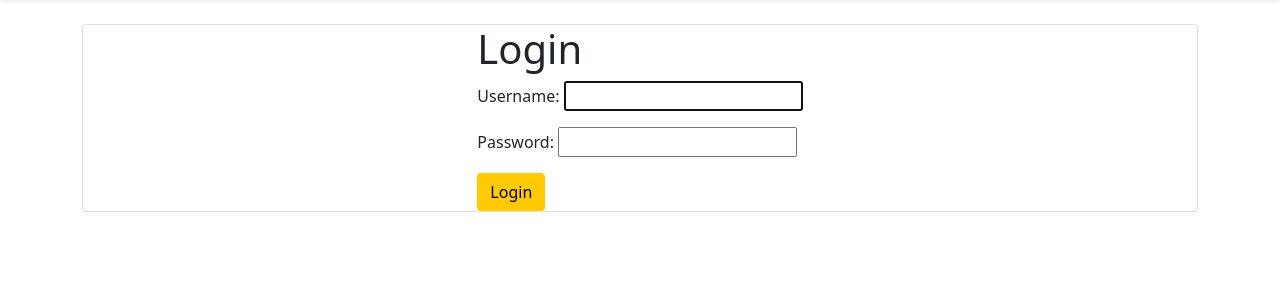
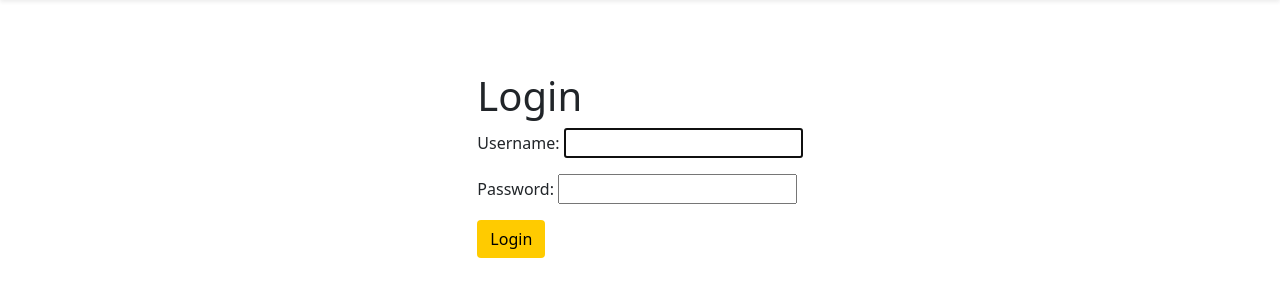
Before and after one commit to carreerpioneer/careerpioneer, a Django app: page /accounts/login/ in a window 1280 px wide. Shown: the part 74-374 px from the top of the page. Run offline with Django 4.2, Linux system fonts and the light colour scheme.

Commit message:
login page div

```diff
--- a/main_app/templates/registration/login.html
+++ b/main_app/templates/registration/login.html
@@ -5,9 +5,9 @@
 {% endblock %}
 {% block content %}
 
-<section class="container">
-  <div class="card">
-  <div class="m-auto">
+<br></br>
+<section class="container d-flex justify-content-center">
+    <div>
     <form action="{% url 'login' %}" method="post" class="login">
     <h1>Login</h1>
     {% csrf_token %}
@@ -15,7 +15,6 @@
     <input type="hidden" name="next" value="{{ next }}">
     <button type="submit" class="btn submit">Login</button>
     </form>
-  </div>
 </div>
 </section>
 {% endblock %}
```
